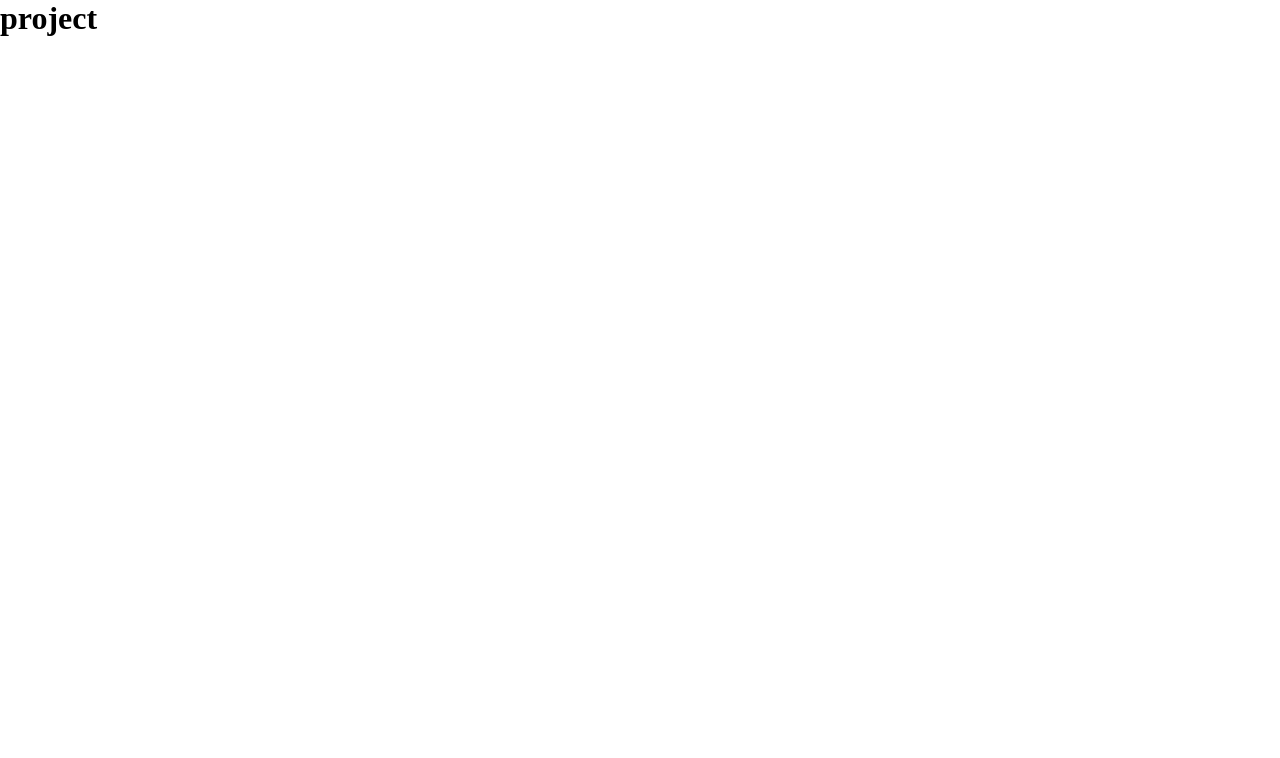
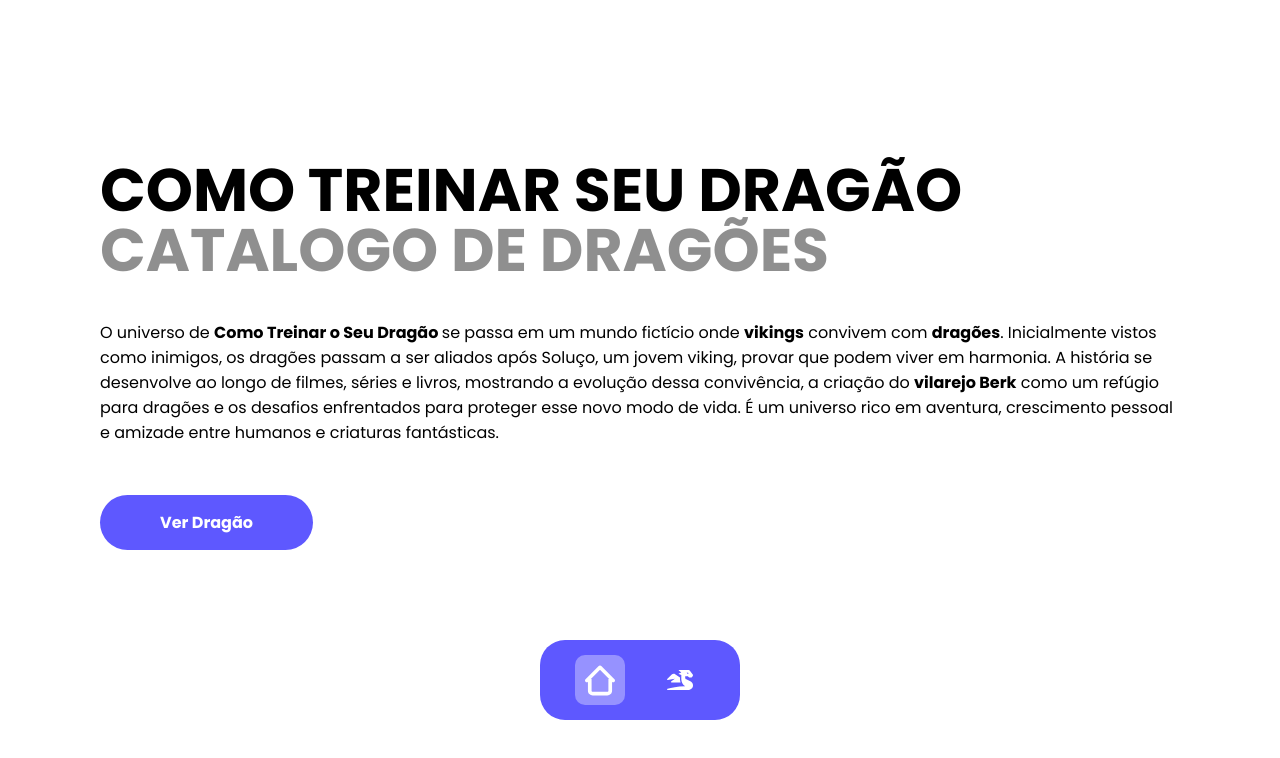
Before and after one commit to LunaBolsoni/Os-Mestres-do-Voo, a Vue app: page / in a window 1280 px wide. Shown: the top 758 px of the page. Built offline with nearby package versions, Linux system fonts and the light colour scheme.

Commit message:
feat: criado menu e pagina inicial (HomeView)

```diff
--- a/src/App.vue
+++ b/src/App.vue
@@ -1,9 +1,11 @@
 <script setup>
 import { RouterView } from 'vue-router'
+import { MenuComp } from '@/components';
 </script>
 
 <template>
   <RouterView />
+  <MenuComp />
 </template>
 
 <style scoped>
--- a/src/assets/main.css
+++ b/src/assets/main.css
@@ -1,5 +1,8 @@
+@import url('https://fonts.googleapis.com/css2?family=Poppins:ital,wght@0,100;0,200;0,300;0,400;0,500;0,600;0,700;0,800;0,900;1,100;1,200;1,300;1,400;1,500;1,600;1,700;1,800;1,900&display=swap');
+
 *{
   margin: 0;
   padding: 0;
   box-sizing: border-box;
+  font-family: 'Poppins', sans-serif;
 }
--- /dev/null
+++ b/src/components/MenuComp.vue
@@ -0,0 +1,42 @@
+<script setup>
+</script>
+
+<template>
+    <div class="menu">
+        <div class="icon active">
+            <img src="/src/components/icons/house.svg" alt="">
+        </div>
+        <div class="icon">
+            <img src="/src/components/icons/dragon.svg" alt="">
+        </div>
+    </div>
+</template>
+
+<style scoped>
+.menu{
+    position: absolute;
+    bottom: 80px;
+    left: calc(50% - 100px);
+    width: 200px;
+    display: flex;
+    background-color: #5E58FF;
+    border-radius: 25px;
+    height: 80px;
+    justify-content: center;
+    align-items: center;
+    gap: 30px;
+}
+.icon{
+    width: 50px;
+    height: 50px;
+    border-radius: 10px;
+    display: flex;
+    justify-content: center;
+    align-items: center;
+    color: white;
+    cursor: pointer;
+}
+.active{
+    background-color: #9692FF;
+}
+</style>
--- /dev/null
+++ b/src/components/index.js
@@ -0,0 +1,2 @@
+import MenuComp from "./MenuComp.vue";
+export { MenuComp };
--- a/src/views/HomeView.vue
+++ b/src/views/HomeView.vue
@@ -2,5 +2,42 @@
 </script>
 
 <template>
-  <h1>project</h1>
+  <main>
+    <div>
+      <h1 class="title">COMO TREINAR SEU DRAGÃO<br><span class="gray-text">CATALOGO DE DRAGÕES</span></h1>
+      <p>O universo de <strong> Como Treinar o Seu Dragão </strong>  se passa em um mundo fictício onde <strong>vikings</strong> convivem com <strong>dragões</strong>. Inicialmente vistos como inimigos, os dragões passam a ser aliados após Soluço, um jovem viking, provar que podem viver em harmonia. A história se desenvolve ao longo de filmes, séries e livros, mostrando a evolução dessa convivência, a criação do <strong>vilarejo Berk</strong> como um refúgio para dragões e os desafios enfrentados para proteger esse novo modo de vida. É um universo rico em aventura, crescimento pessoal e amizade entre humanos e criaturas fantásticas.</p>
+    </div>
+    <div class="bottom-div">
+      <button class="button">Ver Dragão</button>
+    </div>
+  </main>
 </template>
+
+<style scoped>
+main{
+  padding: 160px 100px;
+}
+.title{
+  font-size: 60px;
+  margin-bottom: 40px;
+  line-height: 100%;
+}
+.gray-text{
+  color: #8F8F8F;
+}
+p{
+  font-size: 16px;
+}
+.button{
+  font-size: 16px;
+  font-weight: bold;
+  color: white;
+  border-radius: 50px;
+  border: none;
+  background-color: #5E58FF;
+  padding: 15px 60px;
+}
+.bottom-div{
+  padding-top: 50px;
+}
+</style>
```
Also changed, not shown: src/components/icons/dragon.svg (added), src/components/icons/house.svg (added).
